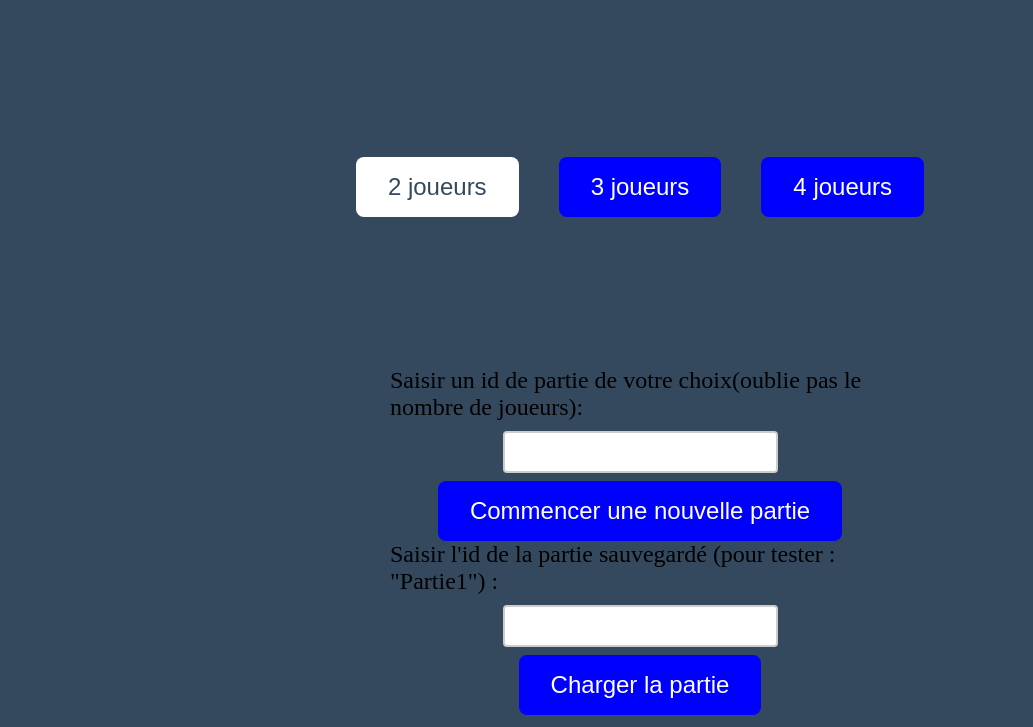
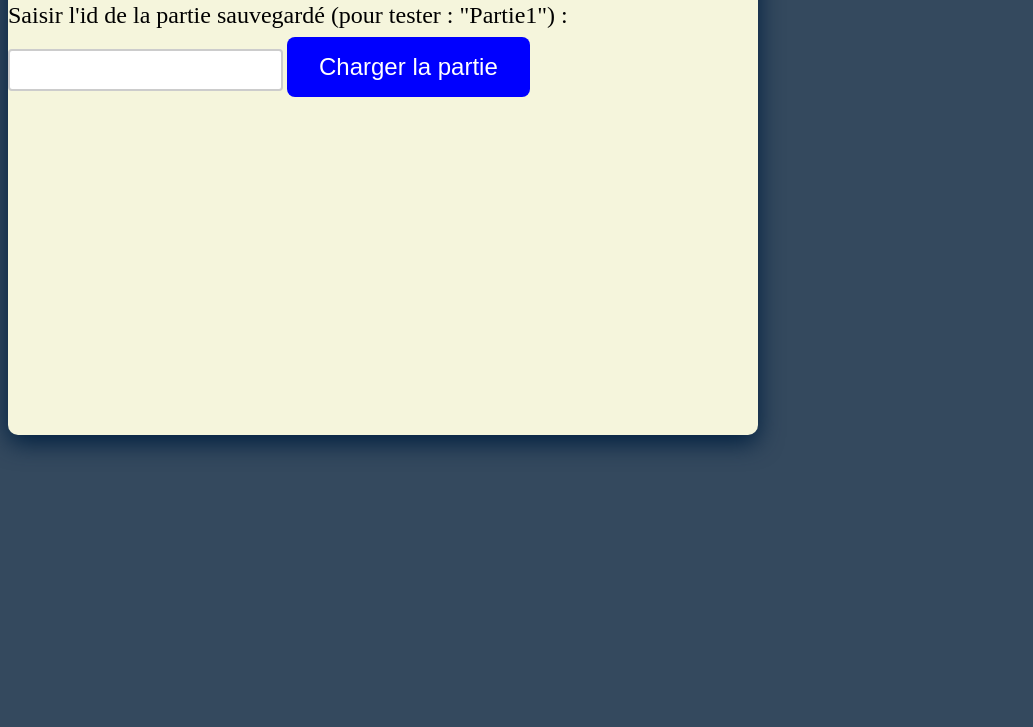
Before and after one commit to CorentinBRICE-PRO/web-site, a website: page public/html/Page2.html in a window 1280 px wide. Shown: the part 73-800 px from the top of the page, without its empty margins (0-1033 px from the left). Drawn offline with Linux system fonts and the light colour scheme.

Commit message:
amelioration jeu et css

```diff
--- a/public/css/page2.css
+++ b/public/css/page2.css
@@ -57,13 +57,23 @@ body {
     background-color:green;
   }
 
+
   .container {
-    display: flex;
-    flex-direction: column;
-    justify-content: center;
-    align-items: center;
-    max-width: 500px;
-    margin: 0 auto;
+    position: relative;
+    overflow: hidden;
+    min-height: 500px;
+    width: 750px;
+    max-width: 100%;
+    border-radius: 10px;
+    background-color: beige;
+    box-shadow: 0 8px 24px rgb(0, 32, 64);
+  }
+
+  /* Le container pour la partie connexion et création */
+  .form-container {
+    position: absolute;
+    top: 0;
+    height: 100%;
   }
 
   label {
--- a/public/html/Page2.html
+++ b/public/html/Page2.html
@@ -12,24 +12,22 @@
 </head>
 
 <body>
-  <!-- utilisation de style="text-align:center pour centrer le texte, ici notre titre de page"-->
-  <h1 style="text-align:center">CHOISISSEZ VOTRE NOMBRE DE JOUEUR</h1>
-  <!--création des differents bouton pour savoir combien de joueur veulent jouer-->
-  <div class="Button">
-    <button id="bouton-1" value="2" class="button-gauche">2 joueurs</button></a>
-    <button id="bouton-2" value="3" class="button-milieu">3 joueurs</button></a>
-    <button id="bouton-3" value="4" class="button-droite">4 joueurs</button></a>
-  </div>
+
   <div class="container">
-    <label for="newidgameSaisie">Saisir un id de partie de votre choix(oublie pas le nombre de joueurs):</label>
-    <input type="text" id="newidgameSaisie">
-    <button class="button-start" onclick="creerPartie()">Commencer une nouvelle partie</button>
-  </div>
-  <div class="container">
-    <label for="idgame">Saisir l'id de la partie sauvegardé (pour tester : "Partie1") :</label>
-    <input type="text" id="idgame">
-    <button class="button-start" onclick="logPartie()">Charger la partie</button>
-  </div>
+    <!--Permet de Créer un nouveau compte-->
+    <div class="form-container sign-up-container">
+    <form >
+        <h2>Charger une partie</h2>
+        <div>
+          <label for="idgame">Saisir l'id de la partie sauvegardé (pour tester : "Partie1") :</label>
+          <input type="text" id="idgame">
+          <button class="button-start" onclick="logPartie()">Charger la partie</button>
+        </div>   </form>
+    </div>
+
+</div>
+
+
 
 
 
```
Also changed, not shown: public/css/pageJeu.css (+5 -2 lines), public/html/pageJeu.html (+8 -8 lines), public/js/pageJeu.js (+13 -5 lines), 1 other file.
